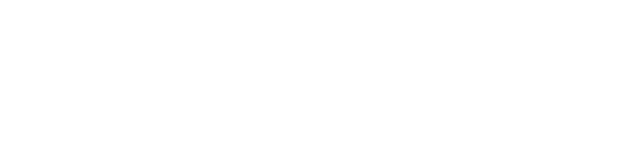
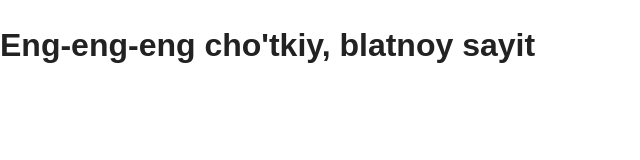
Before and after one commit to Muhammadjewel/dw-demo-lesson, a plain HTML site: page index.html in a window 1280 px wide. Shown: the whole page, without its empty margins (0-640 px from the left). Drawn offline with Linux system fonts and the light colour scheme.

Commit message:
Add headline

```diff
--- a/index.html
+++ b/index.html
@@ -10,6 +10,7 @@
 <body>
 
   <!-- Eng tepa qator -->
+  <h1>Eng-eng-eng cho'tkiy, blatnoy sayit</h1>
 
 </body>
 </html>
```
